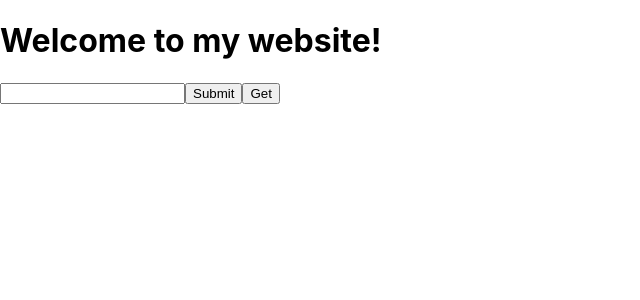
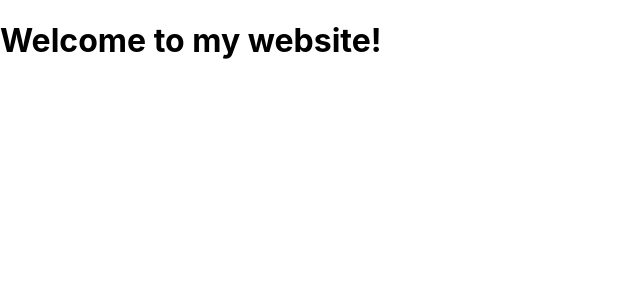
Before and after one commit to HudsonBean/UselessWebsite, a React (Create React App) app in the folder client/: page / in a window 1280 px wide. Shown: the top 300 px of the page, without its empty margins (0-640 px from the left). Built offline with nearby package versions, Linux system fonts and the light colour scheme.

Commit message:
Done testing with Api's

```diff
--- a/client/src/pages/Home.js
+++ b/client/src/pages/Home.js
@@ -4,39 +4,9 @@ import { json } from "react-router-dom";
 
 //Main
 function Home() {
-  const [textBox, setTextBox] = useState("");
-  const test = useRef();
-
-  function submitForm(e) {
-    e.preventDefault();
-    fetch("/api", {
-      method: "POST",
-      headers: { "content-type": "application/json" },
-      body: JSON.stringify({ message: textBox }),
-    });
-  }
-
-  function getData() {
-    fetch("/api", { method: "GET" })
-      .then((Response) => Response.json())
-      .then((data) => {
-        setTextBox(data.message);
-        test.current.value = data.message;
-      });
-  }
-
   return (
     <div>
       <h1>Welcome to my website!</h1>
-      <form onSubmit={submitForm}>
-        <input
-          type="text"
-          ref={test}
-          onChange={(e) => setTextBox(e.target.value)}
-        ></input>
-        <input type="submit"></input>
-        <button onClick={getData}>Get</button>
-      </form>
     </div>
   );
 }
```
Also changed, not shown: 1 other file (tests, documents, lock files or other folders).
